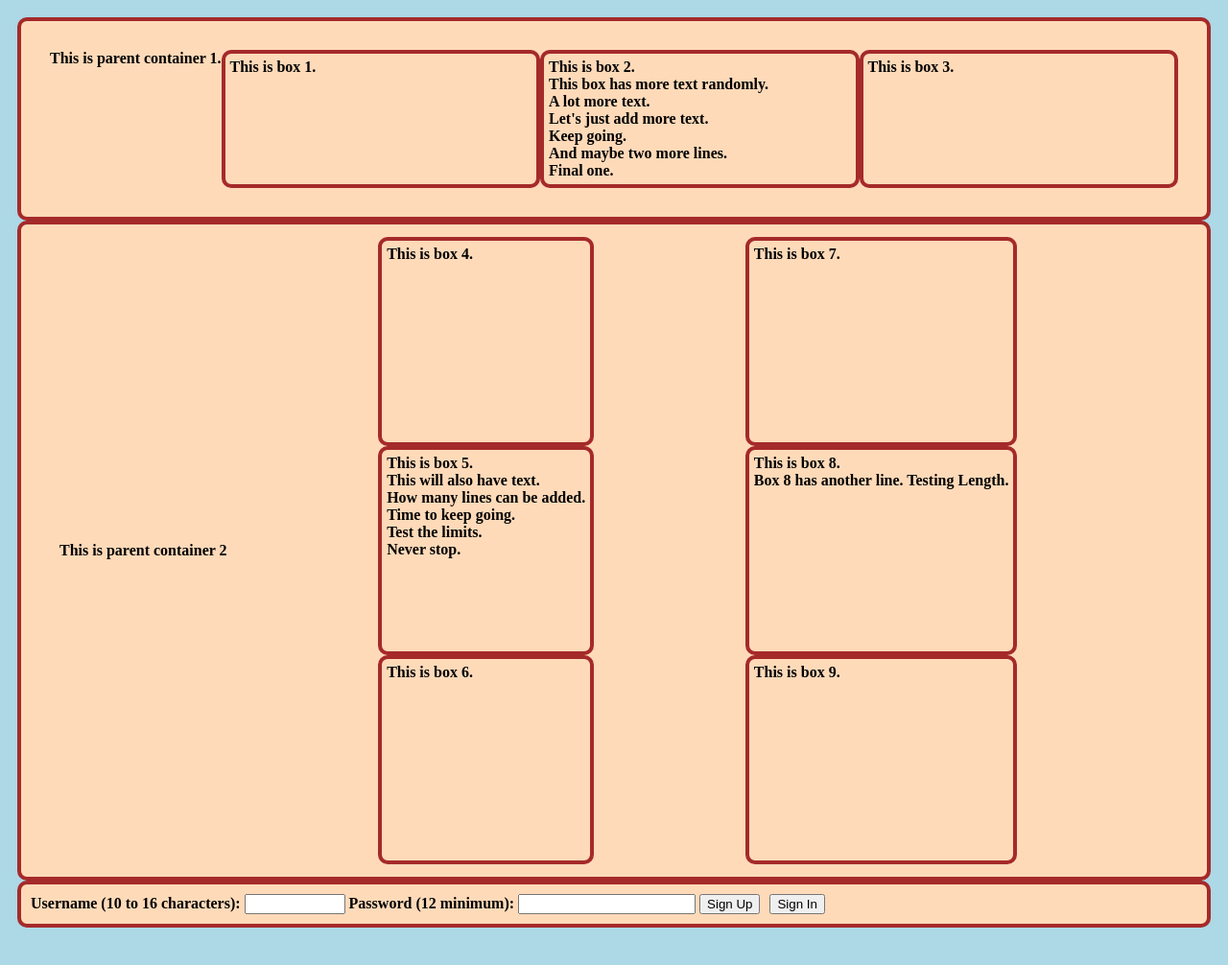
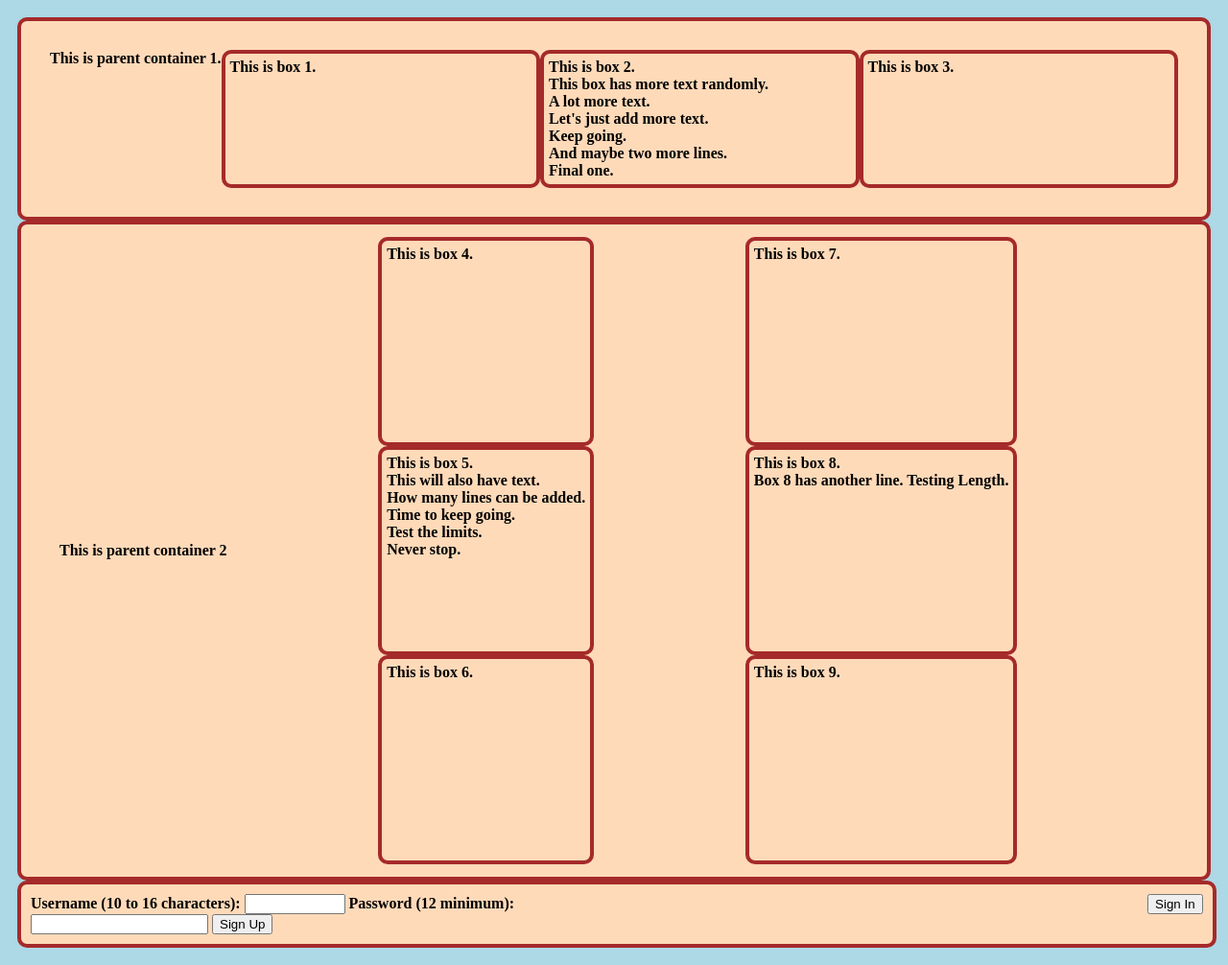
Before and after one commit to Jungmin-Moon/Jungmin_Moon_FlexBox_1, a plain HTML site: page index.html in a window 1280 px wide. Shown: the whole page at 96% size. Before the commit the page ends 985 px from the top, so only its background shows below. Drawn offline with Linux system fonts and the light colour scheme.

Commit message:
Aligned Right
Got the sign in and sign up containers to align correctly and now satisfied.

```diff
--- a/index.html
+++ b/index.html
@@ -66,7 +66,7 @@
 		</div>
 
 		<div class = "loginContainer">
-			<div class = "username">
+			<div class = "signUp">
 				<label for = "username">Username (10 to 16 characters):</label>
 				<input type = "text" id = "username" name = "username" required
 						minlength = "10" maxlength = "16" size = "10">
--- a/styles.css
+++ b/styles.css
@@ -36,6 +36,7 @@ div {
 	border: 4px solid brown;
 	background: peachpuff;
 	border-radius: 10px;
+	width: 99%;
 }
 
 
@@ -53,8 +54,13 @@ div {
 	height: 200px;
 
 }
+.signUp {
+	width:50%;
+	margin-right: auto;
+}
 
 .signInButton {
+	width: 50%;
 	margin-left: auto;
 }
 /*
```
